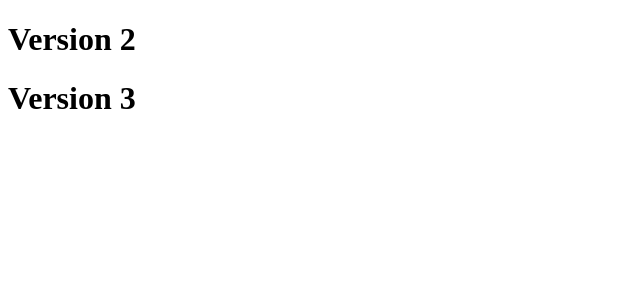
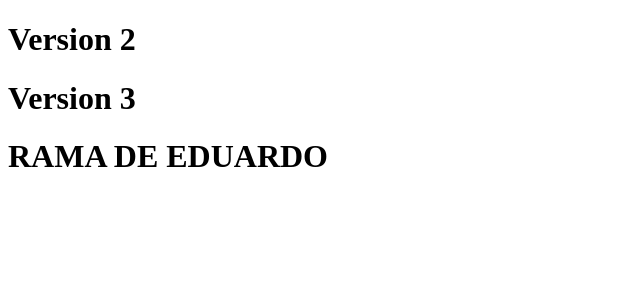
Before and after one commit to SopaDeDuendes/front-polleria-practice, an Angular app: page / in a window 1280 px wide. Shown: the top 300 px of the page, without its empty margins (0-640 px from the left). Built offline with nearby package versions, Linux system fonts and the light colour scheme.

Commit message:
eduardo creo una rama

```diff
--- a/src/app/app.component.html
+++ b/src/app/app.component.html
@@ -1,2 +1,4 @@
 <h1>Version 2</h1>
 <h1>Version 3</h1>
+
+<h1>RAMA DE EDUARDO</h1>
```
